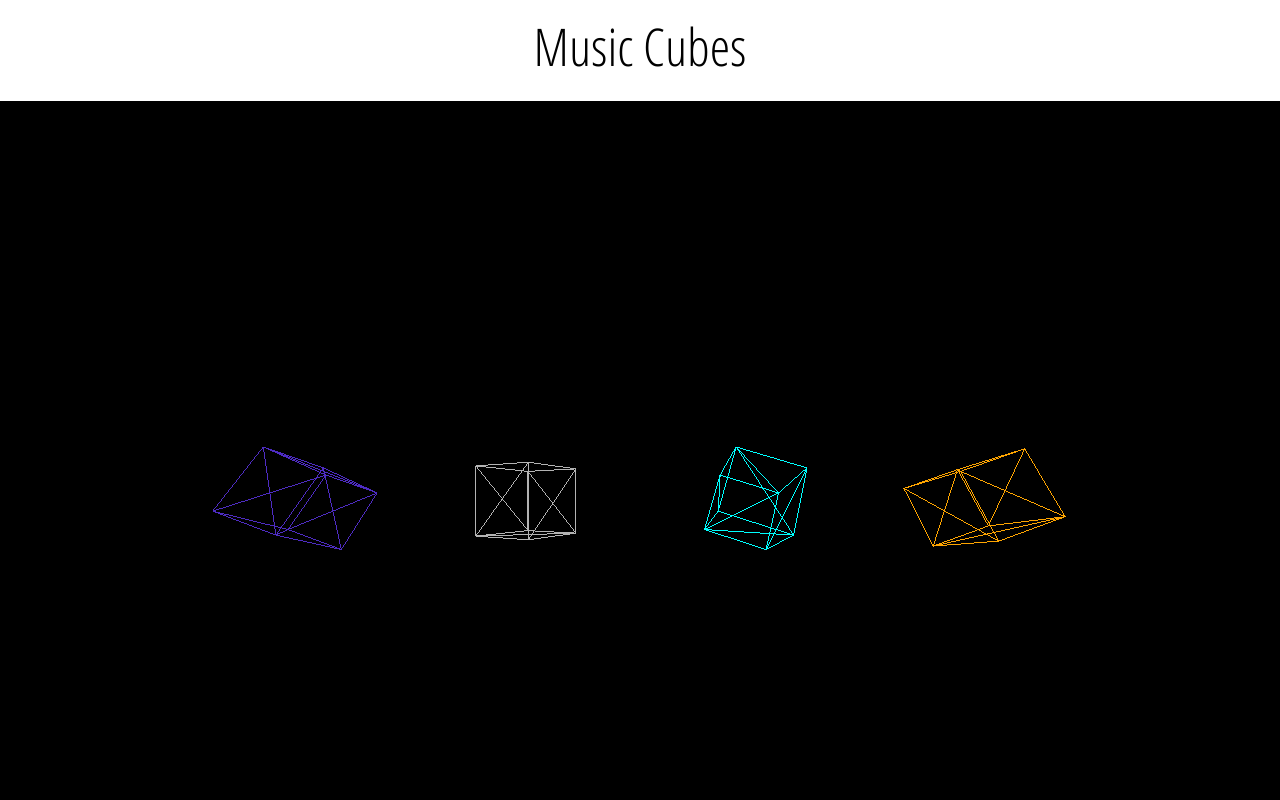
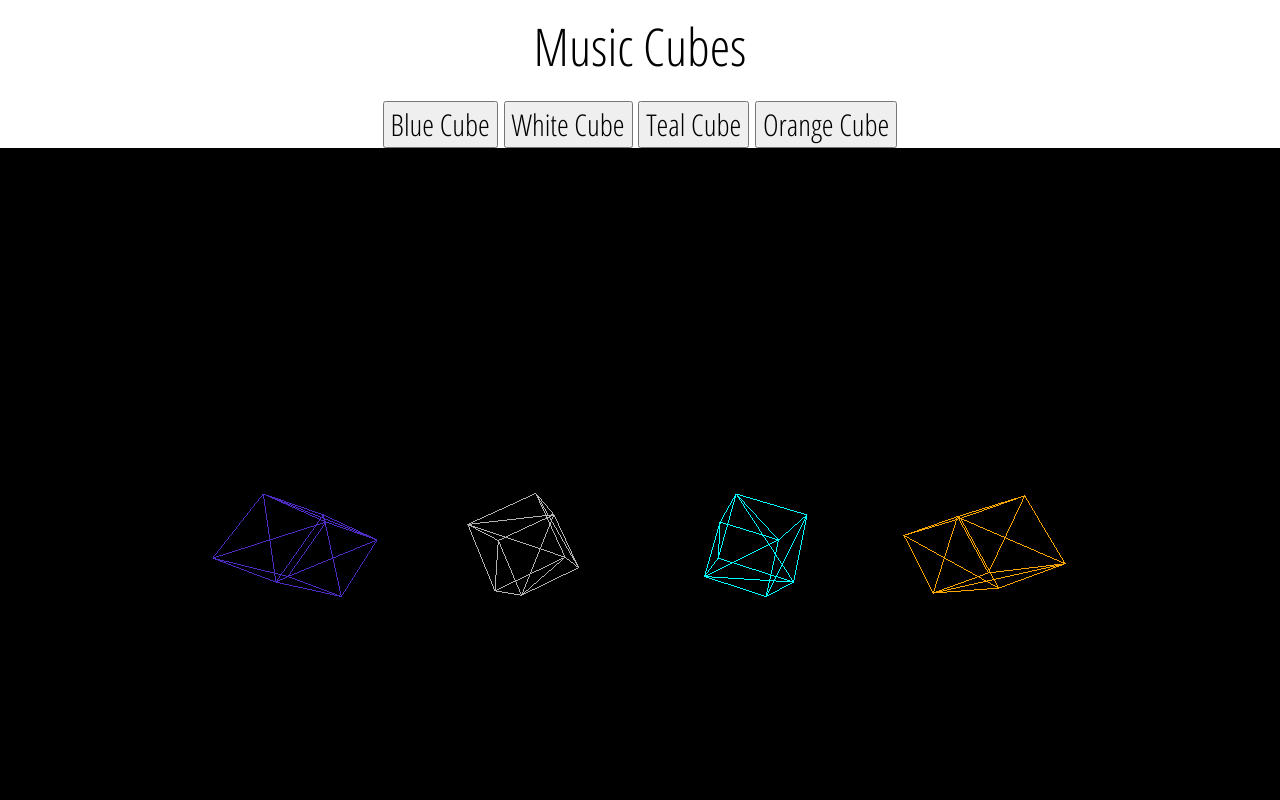
Before and after one commit to johnhur/3DMusic, a plain HTML site: page index.html in a window 1280 px wide. Shown: the top 800 px of the page. Drawn offline with Linux system fonts and the light colour scheme.

Commit message:
three.js cubes

```diff
--- a/index.css
+++ b/index.css
@@ -2,6 +2,9 @@
 
 * {
   font-family: 'Open Sans Condensed', sans-serif;
+  text-align: center;
+  margin: auto;
+  font-size: 30px;
 }
 
 h1 {
--- a/index.html
+++ b/index.html
@@ -5,14 +5,20 @@
 		<title>My first Three.js app</title>
 		<link rel="stylesheet" type="text/css" href="index.css">
 		<style>
-			body { margin: 0; }
+			body { margin: 0;}
 			canvas { width: 100%; height: 100% }
 		</style>
 	</head>
 	<body>
 	<h1> Music Cubes </h1>
+		<button id="blue">Blue Cube</button>
+		<button id="white">White Cube</button>
+		<button id="teal">Teal Cube</button>
+		<button id="orange">Orange Cube</button>
+
 		<script src="js/three.min.js"></script>
 		<script src="index.js">
 		</script>
+
 	</body>
 </html>
--- a/index.js
+++ b/index.js
@@ -29,55 +29,61 @@ var scene = new THREE.Scene();
 
 			camera.position.z = 15;
 
-			function rotateCube3 () {
+			function rotateCubes () {
 				cube3.rotation.y += 0.025;
 				cube3.rotation.x += 0.025;
-			}
-			function rotateCube2() {
 				cube2.rotation.y += 0.035;
-				//cube2.rotation.x += 0.035;
-			}
-			function rotateCube1 () {
+				cube2.rotation.x += 0.015;
 				cube1.rotation.y += 0.025;
 				cube1.rotation.x += 0.025;
-			}
-			function rotateCube4 () {
 				cube4.rotation.y += 0.025;
 				cube4.rotation.x += 0.015;
 			}
 
 			function render() {
 				requestAnimationFrame( render );
-					rotateCube3();
-					rotateCube2();
-					rotateCube1();
-					rotateCube4();
+					rotateCubes();
 				renderer.render( scene, camera );
 			}
 			render();
 
+var blue = document.getElementById('blue');
 
-cube1.addEventListener("click", function() {
-    console.log("Button clicked.");
-  });
+blue.addEventListener('click', function() {
+	console.log("div clicked!")
+	cube1.translateX(2);
+})
 
-function cube1r() {
-  addEventListener("keydown", function(event) {
-    if (event.keyCode == 66) // "b on keyboard"
-      //cube1.rotation.x += 1;
-  	  cube1.translateY(1);
+console.log(cube1);
+
+
+// cube1.addEventListener("click", function() {
+//     console.log("Button clicked.");
+//   });
+
+
+function cube1r(cube1) {
+	THREE.EventDispatcher.call(cube1);
+ 	cube1.addEventListener("click", function(event) {
+
+  	// if (event.keyCode == 66) {
+  	  cube1.translateX(5);
+  	//
   });
   // addEventListener("keyup", function(event) {
   //   if (event.keyCode == 66)
   //     document.body.style.background = "";
   // });
 };
-cube1r();
+cube1r(cube1);
+
+
 
 function cube2r() {
   addEventListener("keydown", function(event) {
-    if (event.keyCode == 86)
+    if (event.keyCode == 86) {
       cube2.rotation.x += 1;
+    }
 
   });
   // addEventListener("keyup", function(event) {
@@ -86,39 +92,3 @@ function cube2r() {
   // });
 };
 cube2r();
-
-// var light = new THREE.AmbientLight( 0x404040 ); // soft white light
-// scene.add( light );
-
-// var context;
-// window.addEventListener('load', init, false);
-// function init() {
-//   try {
-//     // Fix up for prefixing
-//     window.AudioContext = window.AudioContext||window.webkitAudioContext;
-//     context = new AudioContext();
-//   }
-//   catch(e) {
-//     alert('Web Audio API is not supported in this browser');
-//   }
-// }
-
-// var dogBarkingBuffer = null;
-// // Fix up prefixing
-// window.AudioContext = window.AudioContext || window.webkitAudioContext;
-// var context = new AudioContext();
-
-// function loadDogSound(url) {
-//   var request = new XMLHttpRequest();
-//   request.open('GET', url, true);
-//   request.responseType = 'arraybuffer';
-
-//   // Decode asynchronously
-//   request.onload = function() {
-//     context.decodeAudioData(request.response, function(buffer) {
-//       dogBarkingBuffer = buffer;
-//     }, onError);
-//   }
-//   request.send();
-// }
-// // Fix up prefixing
--- /dev/null
+++ b/js/stats.js
@@ -0,0 +1,6 @@
+// stats.js - http://github.com/mrdoob/stats.js
+var Stats=function(){var l=Date.now(),m=l,g=0,n=Infinity,o=0,h=0,p=Infinity,q=0,r=0,s=0,f=document.createElement("div");f.id="stats";f.addEventListener("mousedown",function(b){b.preventDefault();t(++s%2)},!1);f.style.cssText="width:80px;opacity:0.9;cursor:pointer";var a=document.createElement("div");a.id="fps";a.style.cssText="padding:0 0 3px 3px;text-align:left;background-color:#002";f.appendChild(a);var i=document.createElement("div");i.id="fpsText";i.style.cssText="color:#0ff;font-family:Helvetica,Arial,sans-serif;font-size:9px;font-weight:bold;line-height:15px";
+i.innerHTML="FPS";a.appendChild(i);var c=document.createElement("div");c.id="fpsGraph";c.style.cssText="position:relative;width:74px;height:30px;background-color:#0ff";for(a.appendChild(c);74>c.children.length;){var j=document.createElement("span");j.style.cssText="width:1px;height:30px;float:left;background-color:#113";c.appendChild(j)}var d=document.createElement("div");d.id="ms";d.style.cssText="padding:0 0 3px 3px;text-align:left;background-color:#020;display:none";f.appendChild(d);var k=document.createElement("div");
+k.id="msText";k.style.cssText="color:#0f0;font-family:Helvetica,Arial,sans-serif;font-size:9px;font-weight:bold;line-height:15px";k.innerHTML="MS";d.appendChild(k);var e=document.createElement("div");e.id="msGraph";e.style.cssText="position:relative;width:74px;height:30px;background-color:#0f0";for(d.appendChild(e);74>e.children.length;)j=document.createElement("span"),j.style.cssText="width:1px;height:30px;float:left;background-color:#131",e.appendChild(j);var t=function(b){s=b;switch(s){case 0:a.style.display=
+"block";d.style.display="none";break;case 1:a.style.display="none",d.style.display="block"}};return{REVISION:11,domElement:f,setMode:t,begin:function(){l=Date.now()},end:function(){var b=Date.now();g=b-l;n=Math.min(n,g);o=Math.max(o,g);k.textContent=g+" MS ("+n+"-"+o+")";var a=Math.min(30,30-30*(g/200));e.appendChild(e.firstChild).style.height=a+"px";r++;b>m+1E3&&(h=Math.round(1E3*r/(b-m)),p=Math.min(p,h),q=Math.max(q,h),i.textContent=h+" FPS ("+p+"-"+q+")",a=Math.min(30,30-30*(h/100)),c.appendChild(c.firstChild).style.height=
+a+"px",m=b,r=0);return b},update:function(){l=this.end()}}};
```
Also changed, not shown: 1 other file.
